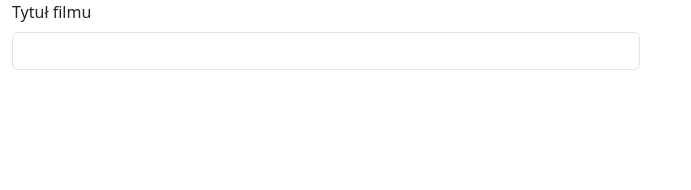
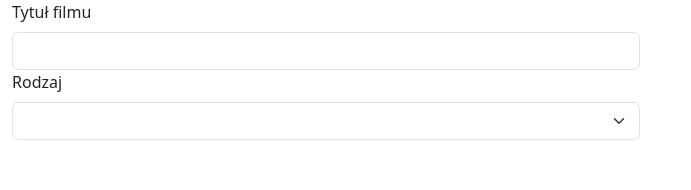
Before and after one commit to kremufson/inf04, a React (Create React App) app: page / in a window 1280 px wide. Shown: the top 190 px of the page, without its empty margins (0-691 px from the left). Built offline with nearby package versions, Linux system fonts and the light colour scheme.

Commit message:
Dodano liste rozwijalną z etykietą o treści "Rodzaj"

```diff
--- a/src/App.js
+++ b/src/App.js
@@ -4,10 +4,22 @@ import './App.css';
 function App() {
   return (
     <div className="container-fluid">
+      <form>
         <div className="col-6">
           <label htmlFor="tytul" className="form-label">Tytuł filmu</label>
           <input type="text" className="form-control" id="tytul" placeholder="" />
         </div>
+        <div className="col-6">
+        <label htmlFor="inputState" className="form-label">Rodzaj</label>
+        <select id="inputState" className="form-select">
+          <option defaultValue={0}></option>
+          <option value="1">Komedia</option>
+          <option value="2">Obyczajowy</option>
+          <option value="3">Sensacyjny</option>
+          <option value="4">Horror</option>
+        </select>
+        </div>
+        </form>
     </div>
   );
 }
```
